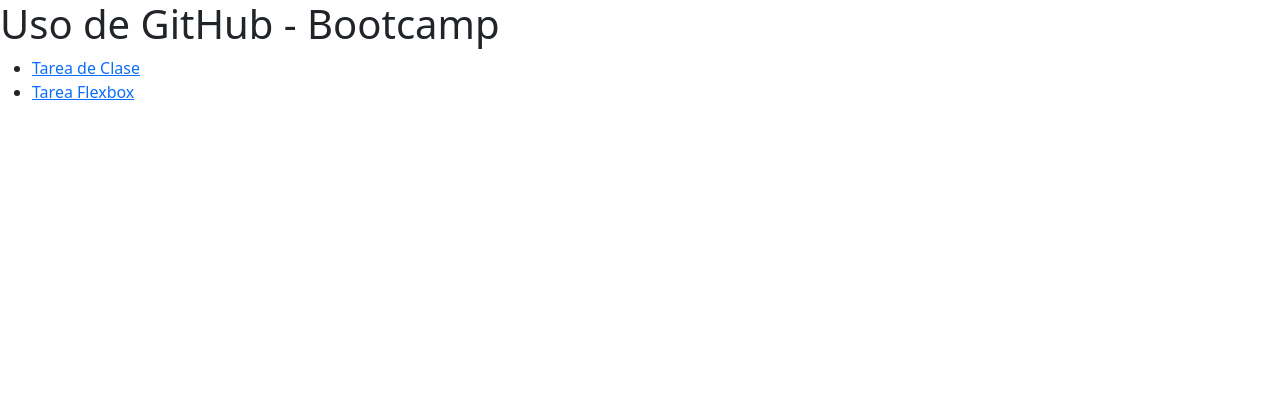
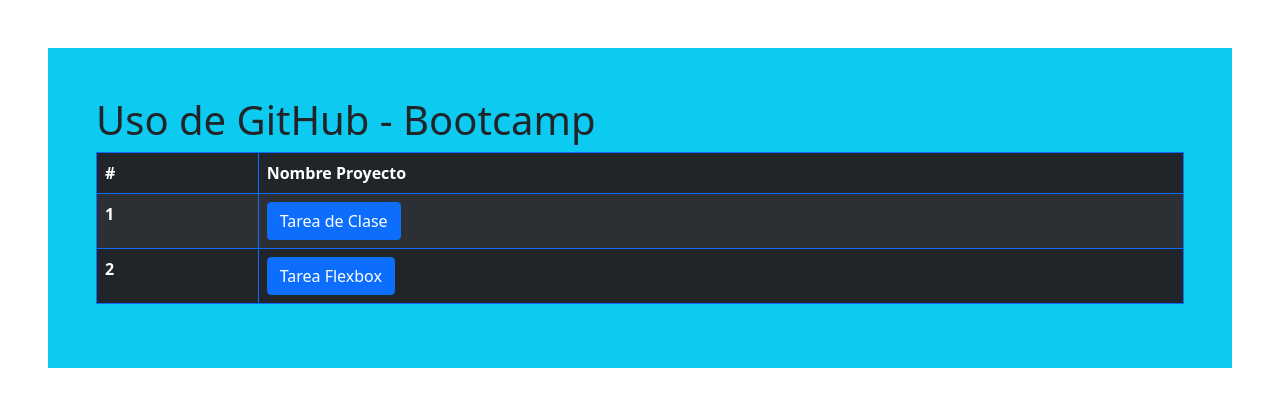
Before and after one commit to cosayco/Portafolio, a plain HTML site: page index.html in a window 1280 px wide. Drawn offline with nearby package versions, Linux system fonts and the light colour scheme.

Commit message:
Actualizando menu inicio

```diff
--- a/index.html
+++ b/index.html
@@ -4,21 +4,35 @@
     <meta charset="UTF-8">
     <meta name="viewport" content="width=device-width, initial-scale=1.0">
     <title>Menu</title>
+    <link rel="shortcut icon" href="favicon.ico" type="image/x-icon">
 
     <!--Bootstrap 5-->
     <link href="https://cdn.jsdelivr.net/npm/bootstrap@5.0.2/dist/css/bootstrap.min.css" rel="stylesheet" integrity="sha384-EVSTQN3/azprG1Anm3QDgpJLIm9Nao0Yz1ztcQTwFspd3yD65VohhpuuCOmLASjC" crossorigin="anonymous">
     <script src="https://cdn.jsdelivr.net/npm/bootstrap@5.0.2/dist/js/bootstrap.bundle.min.js" integrity="sha384-MrcW6ZMFYlzcLA8Nl+NtUVF0sA7MsXsP1UyJoMp4YLEuNSfAP+JcXn/tWtIaxVXM" crossorigin="anonymous"></script>
 </head>
 <body>
-    <h1>Uso de GitHub - Bootcamp</h1>
-    <ul>
-        <li>
-            <a href="tarea-de-clase/index.html">Tarea de Clase</a>
-        </li>
-        <li>
-            <a href="tarea-flexbox/index.html">Tarea Flexbox</a>
-        </li>
-    </ul>
+    <main class="mt-5 mx-5 px-5 py-5 bg-info">
+        <h1>Uso de GitHub - Bootcamp</h1>
+
+        <table class="table table-bordered border-primary table-md table-striped table-dark">
+            <thead>
+              <tr>
+                <th scope="col">#</th>
+                <th scope="col">Nombre Proyecto</th>
+              </tr>
+            </thead>
+            <tbody>
+              <tr>
+                <th scope="row">1</th>
+                <td><a class="btn btn-primary" href="tarea-de-clase/index.html">Tarea de Clase</a></td>
+              </tr>
+              <tr>
+                <th scope="row">2</th>
+                <td><a class="btn btn-primary" href="tarea-flexbox/index.html">Tarea Flexbox</a></td>
+              </tr>
+            </tbody>
+        </table>
+    </main>
 
 
 </body>
```
Also changed, not shown: favicon.ico (added).
